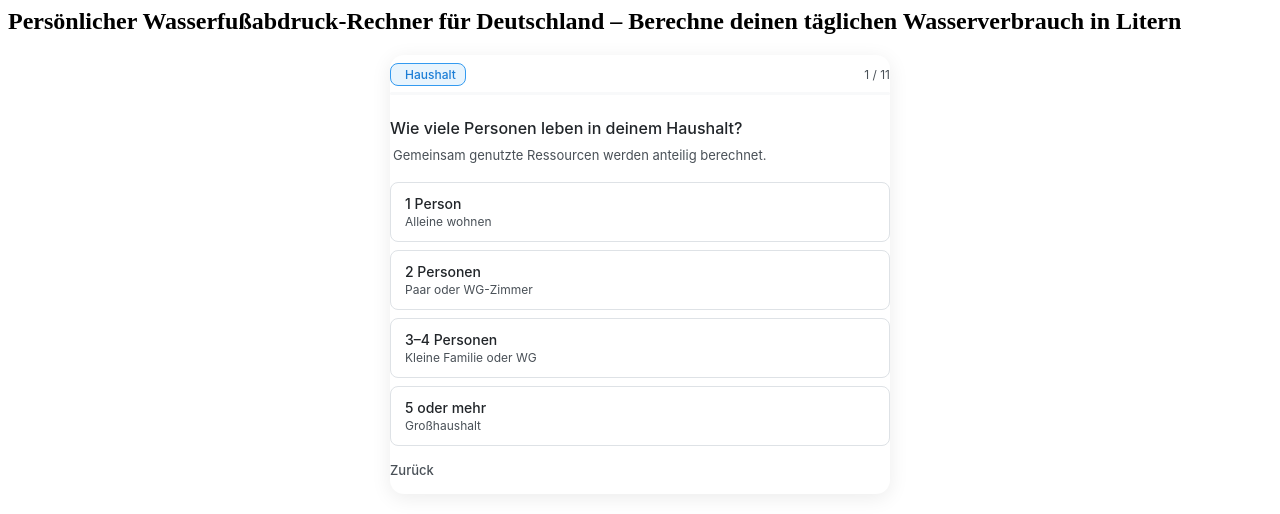
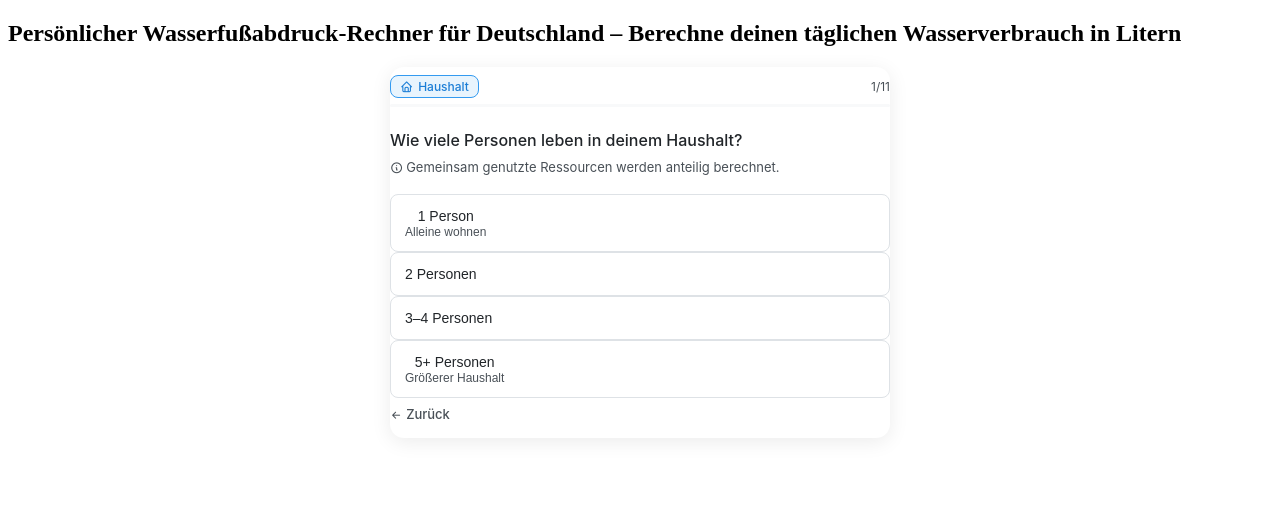
Before and after one commit to Eltayeb08/Wasserfu-abdruckrechner-, a plain HTML site: page index.html in a window 1280 px wide. Both pictures are taken after a click on the button "Rechner starten". Drawn offline with nearby package versions, Linux system fonts and the light colour scheme.

Commit message:
Add DOCTYPE, proper HTML structure, and Tabler Icons CDN link for correct rendering

```diff
--- a/index.html
+++ b/index.html
@@ -1,3 +1,13 @@
+<!DOCTYPE html>
+<html lang="de">
+<head>
+  <meta charset="UTF-8">
+  <meta name="viewport" content="width=device-width, initial-scale=1.0">
+  <title>Wasserfußabdruck-Rechner</title>
+  <link rel="stylesheet" href="https://cdn.jsdelivr.net/npm/@tabler/icons@latest/tabler-icons.min.css">
+</head>
+<body>
+
 <h2 class="sr-only">Persönlicher Wasserfußabdruck-Rechner für Deutschland – Berechne deinen täglichen Wasserverbrauch in Litern</h2>
 <div id="wfr" style="padding:0.5rem 0;"></div>
 <style>
@@ -42,7 +52,7 @@
 /* Ab hier folgt dein exakter Original-Style */
 .wfr-s{animation:wfr-fi 0.2s ease}
 @keyframes wfr-fi{from{opacity:0;transform:translateY(5px)}to{opacity:1;transform:translateY(0)}}
-.wfr-opt{display:flex;align-items:center;gap:12px;width:100%;padding:12px 14px;background:var(--color-background-primary);border:0.5px solid var(--color-border-tertiary);border-radius:var(--border-radius-md);cursor:pointer;text-align:left;margin-bottom:8px;font-family:inherit;font-size:inherit}
+.wfr-opt{display:flex;align-items:center;gap:12px;width:100%;padding:12px 14px;background:var(--color-background-primary);border:0.5px solid var(--color-border-tertiary);border-radius:var(--border-radius-md);cursor:pointer;transition:all 0.15s}
 .wfr-opt:hover{border-color:var(--color-border-secondary);background:var(--color-background-secondary)}
 .wfr-opt:active{transform:scale(0.99)}
 .wfr-pb{height:3px;background:var(--color-background-secondary);border-radius:3px;margin-bottom:1.4rem;overflow:hidden}
@@ -79,17 +89,17 @@
   sonstiges:{l:'Sonstiges',ic:'ti-package',col:'var(--color-border-tertiary)',bg:'var(--color-background-secondary)',tc:'var(--color-text-secondary)'},
 };
 const QS=[
-  {id:'groesse',cat:'haushalt',q:'Wie viele Personen leben in deinem Haushalt?',hint:'Gemeinsam genutzte Ressourcen werden anteilig berechnet.',opts:[{v:'1',l:'1 Person',s:'Alleine wohnen'},{v:'2',l:'2 Personen',s:'Paar oder WG-Zimmer'},{v:'3-4',l:'3–4 Personen',s:'Kleine Familie oder WG'},{v:'5p',l:'5 oder mehr',s:'Großhaushalt'}]},
-  {id:'duschen',cat:'haushalt',q:'Wie lange duscht oder badest du täglich?',hint:'Eine 10-Minuten-Dusche verbraucht ca. 100 Liter Wasser.',opts:[{v:'lt5',l:'Kurze Dusche',s:'Unter 5 Minuten'},{v:'5-10',l:'Normale Dusche',s:'5–10 Minuten'},{v:'gt10',l:'Lange Dusche',s:'Über 10 Minuten'},{v:'bad',l:'Vollbad',s:'Täglich Badewanne'}]},
-  {id:'waesche',cat:'haushalt',q:'Wie oft wäschst du Wäsche pro Woche?',hint:'Ein Waschgang verbraucht ca. 50–70 Liter Wasser.',opts:[{v:'1x',l:'1× oder seltener',s:''},{v:'2-3x',l:'2–3× pro Woche',s:''},{v:'4px',l:'4× oder öfter',s:''}]},
-  {id:'fleisch',cat:'ernaehrung',q:'Wie oft isst du Fleisch oder Fisch?',hint:'Für 1 kg Rindfleisch werden bis zu 15.000 Liter Wasser benötigt.',opts:[{v:'vegan',l:'Vegan',s:'Keine tierischen Produkte'},{v:'veg',l:'Vegetarisch',s:'Kein Fleisch oder Fisch'},{v:'sel',l:'Gelegentlich',s:'2–3× pro Woche'},{v:'tgl',l:'Täglich',s:'Ca. einmal täglich'},{v:'oft',l:'Sehr oft',s:'Mehrmals täglich'}]},
-  {id:'milch',cat:'ernaehrung',q:'Wie viele Milchprodukte konsumierst du täglich?',hint:'1 Liter Kuhmilch benötigt ca. 1.000 Liter Wasser bei der Produktion.',opts:[{v:'keine',l:'Keine',s:'Pflanzliche Alternativen'},{v:'wenig',l:'Wenig',s:'1 Portion täglich'},{v:'norm',l:'Normal',s:'2–3 Portionen'},{v:'viel',l:'Viel',s:'4+ Portionen täglich'}]},
-  {id:'kaffee',cat:'ernaehrung',q:'Wie viel Kaffee oder Tee trinkst du täglich?',hint:'Eine Tasse Kaffee enthält ca. 132 Liter virtuelles Wasser – Tee nur ca. 30 Liter.',opts:[{v:'k0',l:'Keinen / keinen',s:'Nur Wasser oder Säfte'},{v:'k1',l:'1 Tasse',s:''},{v:'k23',l:'2–3 Tassen',s:''},{v:'k4p',l:'4+ Tassen',s:''}]},
-  {id:'regional',cat:'ernaehrung',q:'Kaufst du Lebensmittel regional und saisonal?',hint:'Regionale Produkte schonen Wasserressourcen in wasserarmen Erzeugerländern.',opts:[{v:'ja',l:'Meist ja',s:'Wochenmarkt, Bioläden, Direktkauf'},{v:'mchm',l:'Manchmal',s:'Gemischter Einkauf'},{v:'nein',l:'Selten oder nie',s:'Supermarkt, viele Importwaren'}]},
-  {id:'kleidung',cat:'kleidung',q:'Wie viele neue Kleidungsstücke kaufst du pro Monat?',hint:'Ein T-Shirt benötigt ca. 2.700 Liter, eine Jeans ca. 8.000 Liter Wasser.',opts:[{v:'c01',l:'0–1 Stück',s:'Ich kaufe kaum neu'},{v:'c23',l:'2–3 Stücke',s:''},{v:'c46',l:'4–6 Stücke',s:''},{v:'c7p',l:'7 oder mehr',s:'Fast Fashion'}]},
-  {id:'secondhand',cat:'kleidung',q:'Kaufst du auch Second-Hand-Kleidung?',hint:'Gebrauchte Kleidung spart nahezu 100% des virtuellen Wassers eines Kleidungsstücks.',opts:[{v:'oft',l:'Oft',s:'Hauptsächlich Second-Hand'},{v:'mchm',l:'Manchmal',s:''},{v:'nie',l:'Selten oder nie',s:''}]},
-  {id:'strom',cat:'energie',q:'Welchen Strom beziehst du?',hint:'Kohle- und Gaskraftwerke brauchen viel Kühlwasser – Solar und Wind kaum.',opts:[{v:'oeko',l:'Ökostrom',s:'Wind, Solar, Wasserkraft'},{v:'mix',l:'Standard-Mix',s:'Normaler Haushaltstarif'},{v:'unkn',l:'Weiß ich nicht',s:''}]},
-  {id:'heizung',cat:'energie',q:'Womit wird dein Zuhause hauptsächlich beheizt?',hint:'Gas- und Ölheizungen benötigen indirekt mehr Wasser als erneuerbare Alternativen.',opts:[{v:'gas',l:'Gas oder Öl',s:'Fossile Brennstoffe'},{v:'wp',l:'Wärmepumpe',s:'Elektrisch betrieben'},{v:'fw',l:'Fernwärme',s:'Zentralversorgung'},{v:'holz',l:'Holz oder Biomasse',s:'Nachwachsende Rohstoffe'}]},
+  {id:'groesse',cat:'haushalt',q:'Wie viele Personen leben in deinem Haushalt?',hint:'Gemeinsam genutzte Ressourcen werden anteilig berechnet.',opts:[{v:'1',l:'1 Person',s:'Alleine wohnen'},{v:'2',l:'2 Personen',s:''},{v:'3-4',l:'3–4 Personen',s:''},{v:'5p',l:'5+ Personen',s:'Größerer Haushalt'}]},
+  {id:'duschen',cat:'haushalt',q:'Wie lange duscht oder badest du täglich?',hint:'Eine 10-Minuten-Dusche verbraucht ca. 100 Liter Wasser.',opts:[{v:'lt5',l:'Kurze Dusche',s:'Unter 5 Minuten'},{v:'5-10',l:'Normale Dusche',s:'5–10 Minuten'},{v:'gt10',l:'Lange Dusche',s:'Über 10 Minuten'},{v:'bad',l:'Bad',s:'Ca. 150–200 Liter'}]},
+  {id:'waesche',cat:'haushalt',q:'Wie oft wäschst du Wäsche pro Woche?',hint:'Ein Waschgang verbraucht ca. 50–70 Liter Wasser.',opts:[{v:'1x',l:'1× oder seltener',s:''},{v:'2-3x',l:'2–3× pro Woche',s:''},{v:'4px',l:'4+ × pro Woche',s:'Mehrmals wöchentlich'}]},
+  {id:'fleisch',cat:'ernaehrung',q:'Wie oft isst du Fleisch oder Fisch?',hint:'Für 1 kg Rindfleisch werden bis zu 15.000 Liter Wasser benötigt.',opts:[{v:'vegan',l:'Vegan',s:'Keine tierischen Produkte'},{v:'veg',l:'Vegetarisch',s:'Kein Fleisch/Fisch'},{v:'sel',l:'Selten',s:'1–2× pro Woche'},{v:'tgl',l:'Regelmäßig',s:'3–5× pro Woche'},{v:'oft',l:'Täglich oder öfter',s:''}]},
+  {id:'milch',cat:'ernaehrung',q:'Wie viele Milchprodukte konsumierst du täglich?',hint:'1 Liter Kuhmilch benötigt ca. 1.000 Liter Wasser bei der Produktion.',opts:[{v:'keine',l:'Keine',s:'Pflanzliche Alternativen'},{v:'wenig',l:'Wenig',s:'Gelegentlich'},{v:'norm',l:'Normal',s:'Täglich etwas'},{v:'viel',l:'Viel',s:'Mehrmals täglich'}]},
+  {id:'kaffee',cat:'ernaehrung',q:'Wie viel Kaffee oder Tee trinkst du täglich?',hint:'Eine Tasse Kaffee enthält ca. 132 Liter virtuelles Wasser – Tee nur ca. 30 Liter.',opts:[{v:'k0',l:'Keine',s:''},{v:'k1',l:'Eine Tasse',s:'Ca. 1 pro Tag'},{v:'k23',l:'2–3 Tassen',s:''},{v:'k4p',l:'4+ Tassen',s:'Mehrere pro Tag'}]},
+  {id:'regional',cat:'ernaehrung',q:'Kaufst du Lebensmittel regional und saisonal?',hint:'Regionale Produkte schonen Wasserressourcen in wasserarmen Erzeugerländern.',opts:[{v:'ja',l:'Meist ja',s:'Überwiegend regional'},{v:'mchm',l:'Manchmal',s:'Mix aus regional & importiert'},{v:'nein',l:'Nein',s:'Meist Importware'}]},
+  {id:'kleidung',cat:'kleidung',q:'Wie viele neue Kleidungsstücke kaufst du pro Monat?',hint:'Ein T-Shirt benötigt ca. 2.700 Liter, eine Jeans ca. 8.000 Liter Wasser.',opts:[{v:'c01',l:'0–1 Stück',s:'Sehr wenig'},{v:'c23',l:'2–3 Stücke',s:'Gelegentlich'},{v:'c46',l:'4–6 Stücke',s:'Regelmäßig'},{v:'c7p',l:'7+ Stücke',s:'Viel Shopping'}]},
+  {id:'secondhand',cat:'kleidung',q:'Kaufst du auch Second-Hand-Kleidung?',hint:'Gebrauchte Kleidung spart nahezu 100% des virtuellen Wassers eines Kleidungsstücks.',opts:[{v:'oft',l:'Oft',s:'Hauptsächlich gebraucht'},{v:'mchm',l:'Manchmal',s:'Mix aus neu & gebraucht'},{v:'nie',l:'Nie',s:'Nur neue Kleidung'}]},
+  {id:'strom',cat:'energie',q:'Welchen Strom beziehst du?',hint:'Kohle- und Gaskraftwerke brauchen viel Kühlwasser – Solar und Wind kaum.',opts:[{v:'oeko',l:'Ökostrom',s:'Wind, Solar, Wasserkraft'},{v:'mix',l:'Gemischter Mix',s:'Durchschnittlicher Strommix'},{v:'unkn',l:'Weiß nicht',s:''}]},
+  {id:'heizung',cat:'energie',q:'Womit wird dein Zuhause hauptsächlich beheizt?',hint:'Gas- und Ölheizungen benötigen indirekt mehr Wasser als erneuerbare Alternativen.',opts:[{v:'gas',l:'Gas oder Öl',s:'Fossile Brennstoffe'},{v:'wp',l:'Wärmepumpe',s:'Erneuerbar effizient'},{v:'fw',l:'Fernwärme',s:'Großanlage'},{v:'holz',l:'Holz/Biomasse',s:'Erneuerbar'}]},
 ];
 
 function calc(a){
@@ -143,10 +153,10 @@
 function render(){
   if(st.phase==='intro'){
     el.innerHTML=`<div class="wfr-s" style="text-align:center;padding:1.5rem 0 1rem;">
-<div style="width:52px;height:52px;background:var(--color-background-info);border-radius:50%;display:flex;align-items:center;justify-content:center;margin:0 auto 1rem;"><i class="ti ti-droplet" style="font-size:26px;color:var(--color-text-info);" aria-hidden="true"></i></div>
+<div style="width:52px;height:52px;background:var(--color-background-info);border-radius:50%;display:flex;align-items:center;justify-content:center;margin:0 auto 1rem;"><i class="ti ti-droplet" style="font-size:28px;color:var(--color-border-info);" aria-hidden="true"></i></div>
 <h3 style="font-size:19px;font-weight:500;margin:0 0 0.6rem;color:var(--color-text-primary);">Wasserfußabdruck-Rechner</h3>
-<p style="color:var(--color-text-secondary);font-size:14px;line-height:1.65;margin:0 auto 1.25rem;max-width:440px;">Der durchschnittliche Deutsche verbraucht täglich <span style="font-weight:500;color:var(--color-text-primary);">5.288 Liter</span> Wasser – das meiste davon versteckt in Lebensmitteln, Kleidung und Energie. Berechne deinen persönlichen Anteil in <span style="font-weight:500;color:var(--color-text-primary);">11 Fragen</span>.</p>
-<div style="display:flex;gap:8px;flex-wrap:wrap;justify-content:center;margin-bottom:1.5rem;">${['haushalt','ernaehrung','kleidung','energie'].map(k=>`<span class="wfr-bdg" style="background:${CAT[k].bg};color:${CAT[k].tc};border-color:${CAT[k].col};"><i class="ti ${CAT[k].ic}" style="font-size:13px;" aria-hidden="true"></i> ${CAT[k].l}</span>`).join('')}</div>
+<p style="color:var(--color-text-secondary);font-size:14px;line-height:1.65;margin:0 auto 1.25rem;max-width:440px;">Der durchschnittliche Deutsche verbraucht täglich <span style="font-weight:500">5.288 Liter virtuelles Wasser</span> – mehr als dreimal so viel wie weltweit empfohlen.</p>
+<div style="display:flex;gap:8px;flex-wrap:wrap;justify-content:center;margin-bottom:1.5rem;">${['haushalt','ernaehrung','kleidung','energie'].map(k=>`<span class="wfr-bdg" style="background:${CAT[k].bg};color:${CAT[k].tc};border-color:${CAT[k].col};"><i class="ti ${CAT[k].ic}" style="font-size:13px;" aria-hidden="true"></i>${CAT[k].l}</span>`).join('')}</div>
 <button onclick="wfrS()" style="padding:10px 26px;font-size:14px;font-weight:500;">Rechner starten <i class="ti ti-arrow-right" style="font-size:14px;vertical-align:-2px;" aria-hidden="true"></i></button>
 <p style="margin-top:10px;font-size:12px;color:var(--color-text-secondary);">Ca. 3 Minuten · Kein Login nötig</p>
 </div>`;
@@ -155,12 +165,12 @@
     const cat=CAT[q.cat];
     const prog=Math.round((st.step/QS.length)*100);
     el.innerHTML=`<div class="wfr-s">
-<div style="display:flex;justify-content:space-between;align-items:center;margin-bottom:6px;"><span class="wfr-bdg" style="background:${cat.bg};color:${cat.tc};border-color:${cat.col};"><i class="ti ${cat.ic}" style="font-size:13px;" aria-hidden="true"></i> ${cat.l}</span><span style="font-size:12px;color:var(--color-text-secondary);">${st.step+1} / ${QS.length}</span></div>
+<div style="display:flex;justify-content:space-between;align-items:center;margin-bottom:6px;"><span class="wfr-bdg" style="background:${cat.bg};color:${cat.tc};border-color:${cat.col};"><i class="ti ${cat.ic}" style="font-size:13px;" aria-hidden="true"></i>${cat.l}</span><span style="font-size:12px;color:var(--color-text-secondary);">${st.step+1}/${QS.length}</span></div>
 <div class="wfr-pb"><div class="wfr-pf" style="width:${prog}%;background:${cat.col};"></div></div>
 <h3 style="font-size:16px;font-weight:500;color:var(--color-text-primary);margin:0 0 0.4rem;line-height:1.4;">${q.q}</h3>
 <p style="font-size:13px;color:var(--color-text-secondary);margin:0 0 1rem;line-height:1.5;"><i class="ti ti-info-circle" style="font-size:13px;vertical-align:-1px;margin-right:3px;" aria-hidden="true"></i>${q.hint}</p>
-${q.opts.map(o=>`<button class="wfr-opt" onclick="wfrA(this)" data-v="${o.v}"><div><div style="font-size:14px;font-weight:500;color:var(--color-text-primary);line-height:1.3;">${o.l}</div>${o.s?`<div style="font-size:12px;color:var(--color-text-secondary);margin-top:1px;">${o.s}</div>`:''}</div></button>`).join('')}
-<button onclick="wfrB()" style="background:none;border:none;padding:8px 0;font-size:13px;color:var(--color-text-secondary);cursor:pointer;font-family:inherit;"><i class="ti ti-arrow-left" style="font-size:13px;vertical-align:-1px;" aria-hidden="true"></i> Zurück</button>
+${q.opts.map(o=>`<button class="wfr-opt" onclick="wfrA(this)" data-v="${o.v}"><div><div style="font-size:14px;font-weight:500;color:var(--color-text-primary);line-height:1.3;">${o.l}</div>${o.s?`<div style="font-size:12px;color:var(--color-text-secondary);">${o.s}</div>`:''}</div></button>`).join('')}
+<button onclick="wfrB()" style="background:none;border:none;padding:8px 0;font-size:13px;color:var(--color-text-secondary);cursor:pointer;font-family:inherit;"><i class="ti ti-arrow-left" style="font-size:12px;vertical-align:-1px;margin-right:4px;" aria-hidden="true"></i>Zurück</button>
 </div>`;
   } else {
     const fp=calc(st.ans);
@@ -182,19 +192,19 @@
 </div>
 <div style="margin-bottom:1.25rem;">
 <div style="font-size:13px;font-weight:500;color:var(--color-text-primary);margin-bottom:10px;">Vergleich mit dem deutschen Durchschnitt</div>
-<div style="margin-bottom:8px;"><div style="display:flex;justify-content:space-between;font-size:12px;color:var(--color-text-secondary);margin-bottom:3px;"><span>Du: ${fp.total.toLocaleString('de-DE')} L/Tag</span><span>${Math.round((fp.total/GA)*100)} % des Ø</span></div><div class="wfr-bbar"><div class="wfr-bf" style="width:${myW}%;background:${r.tc};"></div></div></div>
-<div><div style="display:flex;justify-content:space-between;font-size:12px;color:var(--color-text-secondary);margin-bottom:3px;"><span>Ø Deutschland: 5.288 L/Tag</span><span>100 %</span></div><div class="wfr-bbar"><div class="wfr-bf" style="width:${avgW}%;background:var(--color-border-info);"></div></div></div>
+<div style="margin-bottom:8px;"><div style="display:flex;justify-content:space-between;font-size:12px;color:var(--color-text-secondary);margin-bottom:3px;"><span>Du: ${fp.total.toLocaleString('de-DE')} L/Tag</span><span>${Math.round((fp.total/GA)*100)} %</span></div><div style="height:12px;background:var(--color-background-secondary);border-radius:3px;overflow:hidden;"><div class="wfr-bf" style="width:${myW}%;background:${r.bc};"></div></div></div>
+<div><div style="display:flex;justify-content:space-between;font-size:12px;color:var(--color-text-secondary);margin-bottom:3px;"><span>Ø Deutschland: 5.288 L/Tag</span><span>100 %</span></div><div style="height:12px;background:var(--color-background-secondary);border-radius:3px;overflow:hidden;"><div class="wfr-bf" style="width:${avgW}%;background:var(--color-border-secondary);"></div></div></div>
 </div>
 <div style="margin-bottom:1.25rem;">
 <div style="font-size:13px;font-weight:500;color:var(--color-text-primary);margin-bottom:10px;">Aufschlüsselung nach Kategorien</div>
-${ck.map(([k,v])=>{const c=CAT[k];const w=Math.round((v/mx)*100);const p=Math.round((v/fp.total)*100);return`<div style="margin-bottom:10px;"><div style="display:flex;justify-content:space-between;align-items:baseline;margin-bottom:3px;"><span style="font-size:13px;color:var(--color-text-secondary);"><i class="ti ${c.ic}" style="font-size:13px;vertical-align:-1px;margin-right:3px;" aria-hidden="true"></i>${c.l}</span><span style="font-size:13px;font-weight:500;color:${c.tc};">${v.toLocaleString('de-DE')} L <span style="font-weight:400;color:var(--color-text-secondary);font-size:11px;">${p} %</span></span></div><div class="wfr-bbar"><div class="wfr-bf" style="width:${w}%;background:${c.col};"></div></div></div>`;}).join('')}
+${ck.map(([k,v])=>{const c=CAT[k];const w=Math.round((v/mx)*100);const p=Math.round((v/fp.total)*100);return`<div style="margin-bottom:10px;"><div style="display:flex;justify-content:space-between;font-size:12px;margin-bottom:3px;"><span style="color:var(--color-text-primary);font-weight:500;"><i class="ti ${c.ic}" style="font-size:12px;vertical-align:-1px;margin-right:4px;" aria-hidden="true"></i>${c.l}</span><span style="color:var(--color-text-secondary);">${v.toLocaleString('de-DE')} L (${p}%)</span></div><div style="height:8px;background:var(--color-background-secondary);border-radius:2px;overflow:hidden;"><div class="wfr-bf" style="width:${w}%;background:${c.col};"></div></div></div>`}).join('')}
 </div>
 <div style="background:var(--color-background-success);border:0.5px solid var(--color-border-success);border-radius:var(--border-radius-lg);padding:13px 15px;margin-bottom:1.25rem;">
-<div style="font-size:13px;font-weight:500;color:var(--color-text-success);margin-bottom:8px;"><i class="ti ti-bulb" style="font-size:14px;vertical-align:-2px;margin-right:4px;" aria-hidden="true"></i>Tipps für dich</div>
-${ts.map((t,i)=>`<div style="display:flex;gap:8px;${i<ts.length-1?'margin-bottom:8px;':''}"><i class="ti ${t.ic}" style="font-size:15px;margin-top:1px;flex-shrink:0;color:var(--color-text-success);" aria-hidden="true"></i><span style="font-size:13px;color:var(--color-text-secondary);line-height:1.5;">${t.t}</span></div>`).join('')}
+<div style="font-size:13px;font-weight:500;color:var(--color-text-success);margin-bottom:8px;"><i class="ti ti-bulb" style="font-size:14px;vertical-align:-2px;margin-right:4px;" aria-hidden="true"></i>Tipps zur Senkung deines Wasserfußabdrucks</div>
+${ts.map((t,i)=>`<div style="display:flex;gap:8px;${i<ts.length-1?'margin-bottom:8px;':''}"><i class="ti ${t.ic}" style="font-size:15px;margin-top:1px;flex-shrink:0;color:var(--color-text-success);" aria-hidden="true"></i><span style="font-size:13px;line-height:1.5;color:var(--color-text-success);">${t.t}</span></div>`).join('')}
 </div>
 <button onclick="wfrR()" style="width:100%;padding:10px;font-size:14px;font-weight:500;font-family:inherit;"><i class="ti ti-refresh" style="font-size:14px;vertical-align:-2px;margin-right:5px;" aria-hidden="true"></i>Neu berechnen</button>
-<div style="margin-top:10px;font-size:11px;color:var(--color-text-secondary);text-align:center;line-height:1.5;">Quellen: Umweltbundesamt (2021), WWF Deutschland, Water Footprint Network (Hoekstra et al.)</div>
+<div style="margin-top:10px;font-size:11px;color:var(--color-text-secondary);text-align:center;line-height:1.5;">Quellen: Umweltbundesamt (2021), WWF Deutschland, Water Footprint Network (Hoekstra & Mekonnen)</div>
 </div>`;
   }
 }
@@ -214,3 +224,6 @@
 render();
 })();
 </script>
+
+</body>
+</html>
```
